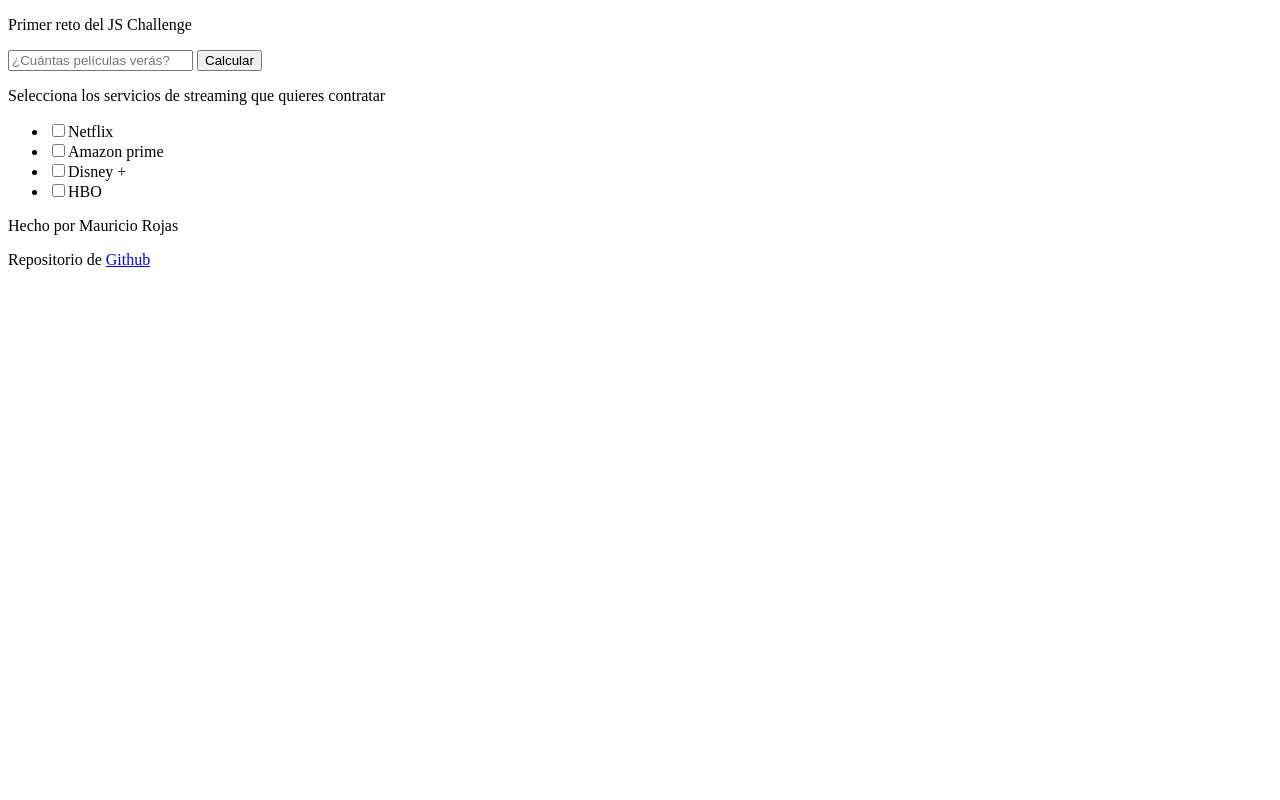
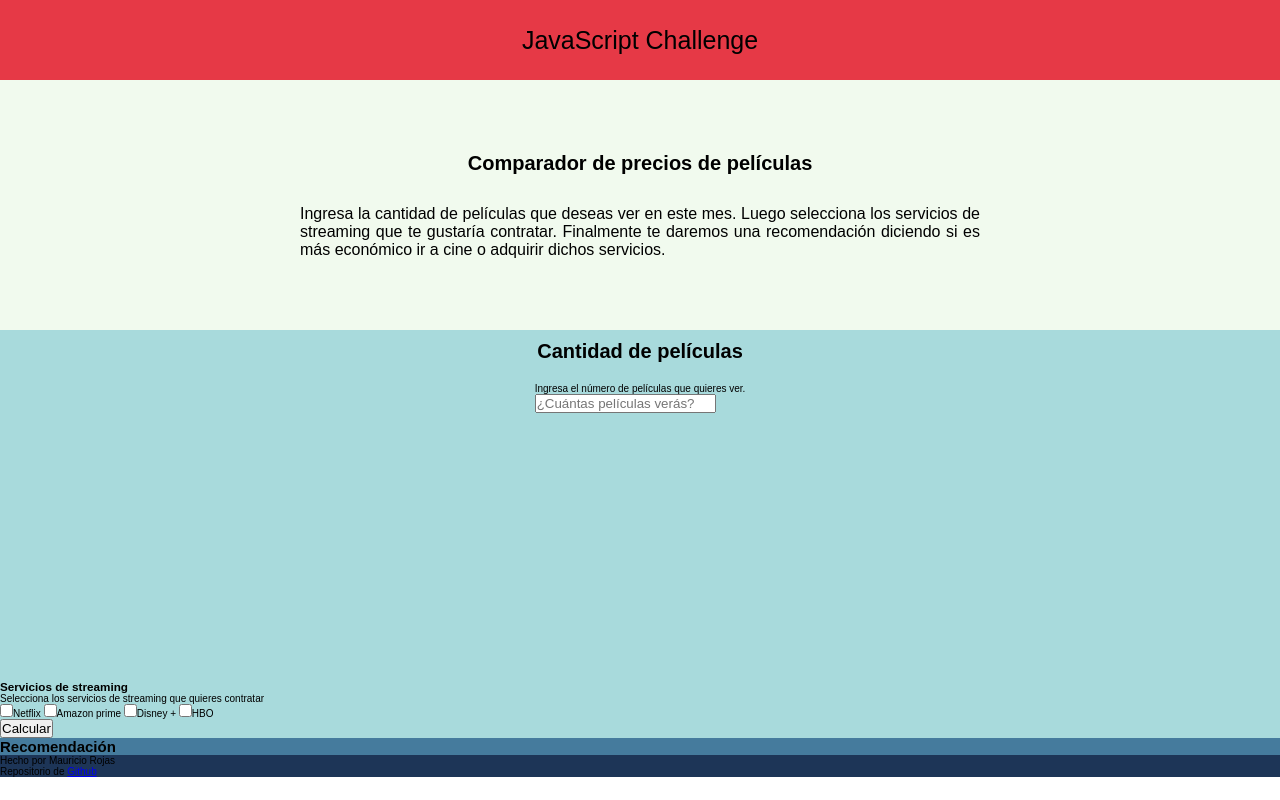
Before and after one commit to mauriciorojasnova/precios-peliculas, a website: page index.html in a window 1280 px wide. Drawn offline with Linux system fonts and the light colour scheme.

Commit message:
Añadí estilos al contenido principal

```diff
--- a/index.html
+++ b/index.html
@@ -8,69 +8,89 @@
     <link rel="stylesheet" href="style.css" />
   </head>
   <body>
-    <header>
-      <p>Primer reto del JS Challenge</p>
+    <header class="header">
+      <p>JavaScript Challenge</p>
     </header>
     <main>
+      <section class="explicacion-container">
+        <h2 class="explicacion-container__titulo">
+          Comparador de precios de películas
+        </h2>
+        <p class="explicacion-container__parrafo">
+          Ingresa la cantidad de películas que deseas ver en este mes. Luego
+          selecciona los servicios de streaming que te gustaría contratar.
+          Finalmente te daremos una recomendación diciendo si es más económico
+          ir a cine o adquirir dichos servicios.
+        </p>
+      </section>
+      <section class="peliculas-container">
+        <h3 class="peliculas-container__titulo">Cantidad de películas</h3>
         <form>
           <label for="peliculas">
+            Ingresa el número de películas que quieres ver.
             <input
+              class="peliculas-container__numero"
               id="peliculas"
               type="number"
               placeholder="¿Cuántas películas verás?"
             />
           </label>
-        <button type="button" onclick="calcular()">Calcular</button>
         </form>
-      <form>
+      </section>
+      <section class="streaming-container">
+        <h3>Servicios de streaming</h3>
         <p>Selecciona los servicios de streaming que quieres contratar</p>
-        <ul>
-          <li>
+        <form class="streaming-container__servicios">
           <label for="netflix"
             ><input
               type="checkbox"
+              class="plataformas"
               name="plataformas"
               id="netflix"
               value="17000"
             />Netflix</label
           >
-          </li>
-          <li>
+
           <label for="amazon"
             ><input
               type="checkbox"
+              class="plataformas"
               name="plataformas"
               id="amazon"
               value="15000"
             />Amazon prime</label
           >
-          </li>
-          <li>
+
           <label for="disney"
             ><input
               type="checkbox"
+              class="plataformas"
               name="plataformas"
               id="disney"
               value="24000"
             />Disney +</label
           >
-          </li>
-          <li>
+
           <label for="hbo"
             ><input
               type="checkbox"
+              class="plataformas"
               name="plataformas"
               id="hbo"
               value="20000"
             />HBO</label
           >
-          </li>
-        </ul>
         </form>
+        <button type="button" onclick="compararPrecios()">Calcular</button>
+      </section>
+      <section class="recomendacion-container">
+        <h2>Recomendación</h2>
+        <p id="mensajeRecomendacion"></p>
+      </section>
     </main>
     <footer>
       <p class="copyright">Hecho por Mauricio Rojas</p>
-      <p>
+      <p class="repositorio">
         Repositorio de
         <a href="https://github.com/mauriciorojasnova/precios-peliculas"
           >Github</a
--- a/index.js
+++ b/index.js
@@ -1,7 +1,53 @@
-function calcular() {
+function compararPrecios() {
+  //Calcular precio de las boletas
   const input = document.getElementById("peliculas");
-  const value = input.value;
+  const value = Number(input.value);
   const precioUnitarioBoleta = 12000;
   const precioBoletas = value * precioUnitarioBoleta;
-  console.log(precioBoletas);
+
+  //Calcular precio de los servicios de streaming
+  let precioServicios;
+  const inputNetflix = document.getElementById("netflix");
+  const buyNetflix = inputNetflix.checked;
+  if (buyNetflix) {
+    precioNetflix = Number(inputNetflix.value);
+  } else {
+    precioNetflix = 0;
+  }
+
+  const inputAmazon = document.getElementById("amazon");
+  const buyAmazon = inputAmazon.checked;
+  if (buyAmazon) {
+    precioAmazon = Number(inputAmazon.value);
+  } else {
+    precioAmazon = 0;
+  }
+
+  const inputDisney = document.getElementById("disney");
+  const buyDisney = inputDisney.checked;
+  if (buyDisney) {
+    precioDisney = Number(inputDisney.value);
+  } else {
+    precioDisney = 0;
+  }
+
+  const inputHbo = document.getElementById("hbo");
+  const buyHbo = inputHbo.checked;
+  if (buyHbo) {
+    precioHbo = Number(inputHbo.value);
+  } else {
+    precioHbo = 0;
+  }
+
+  precioServicios = precioNetflix + precioAmazon + precioDisney + precioHbo;
+
+  //Comparar precios y enviar mensaje
+  if (precioServicios > precioBoletas) {
+    const mensajeFinal = document.getElementById("mensajeRecomendacion");
+    mensajeFinal.innerText = " Comprar las boletas de cine";
+  } else {
+    const mensajeFinal = document.getElementById("mensajeRecomendacion");
+    mensajeFinal.innerText = " Comprar los servicios de streaming";
+  }
+
 }
--- a/style.css
+++ b/style.css
@@ -0,0 +1,87 @@
+:root {
+    --rojo: #e63946;
+    --beis: #f1faee;
+    --aguamarina: #a8dadc;
+    --azul: #457b9d;
+    --azul-oscuro: #1d3557;
+}
+
+* {
+  box-sizing: border-box;
+  margin: 0;
+  padding: 0;
+}
+
+html {
+    font-size: 62.5%;
+    font-family: sans-serif;
+}
+
+.header {
+    width: 100%;
+    height: 80px;
+    display: flex;
+    align-items: center;
+    justify-content: center;
+    background-color: var(--rojo);
+}
+
+.header p {
+    font-size: 2.5rem;
+}
+
+.explicacion-container {
+    width: 100%;
+    height: 250px;
+    background-color: var(--beis);
+    display: flex;
+    flex-direction: column;
+    justify-content: center;
+    align-items: center;
+}
+
+.explicacion-container__titulo {
+    font-size: 2rem;
+    text-align: center;
+    padding: 10px 10px 20px 10px;
+}
+
+.explicacion-container__parrafo {
+    font-size: 1.6rem;
+    text-align: justify;
+    padding: 10px;
+    width: 80vw;
+    max-width: 700px;
+}
+
+.peliculas-container {
+    width: 100%;
+    height: 350px;
+    background-color: var(--aguamarina);
+    display: flex;
+    flex-direction: column;
+    align-items: center;
+}
+
+.peliculas-container__titulo {
+    font-size: 2rem;
+    text-align: center;
+    padding: 10px 10px 20px 10px;
+}
+
+.peliculas-container__numero {
+    display: flex;
+    flex-direction: column;
+}
+
+.streaming-container {
+    background-color: var(--aguamarina);
+}
+
+.recomendacion-container {
+    background-color: var(--azul);
+}
+
+footer {
+    background-color: var(--azul-oscuro);
+}
```
Also changed, not shown: imgs/platzi.svg (added). Lines whose indentation alone changed are shown as unchanged.
